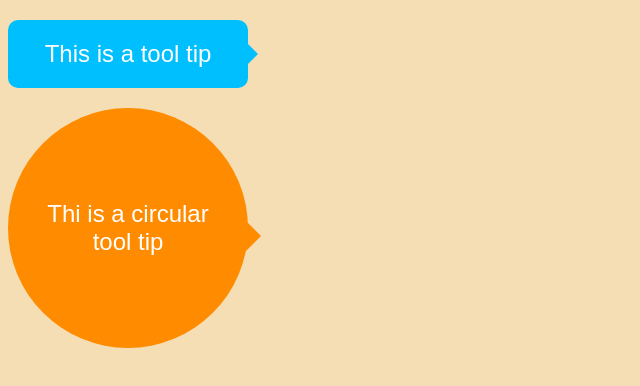
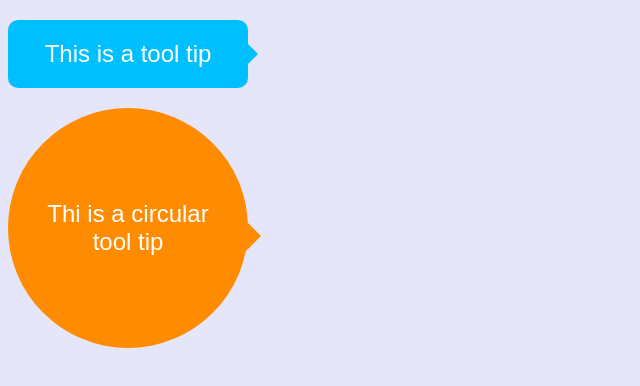
Before and after one commit to tmusabaika/gitLearn, a plain HTML site: page index.html in a window 1280 px wide. Shown: the whole page, without its empty margins (0-640 px from the left). Drawn offline with Linux system fonts and the light colour scheme.

Commit message:
bg lavender

```diff
--- a/css/style.css
+++ b/css/style.css
@@ -1,5 +1,5 @@
 body {
-  background-color: wheat;
+  background-color: lavender;
 }
 
 .toolTip,
```
